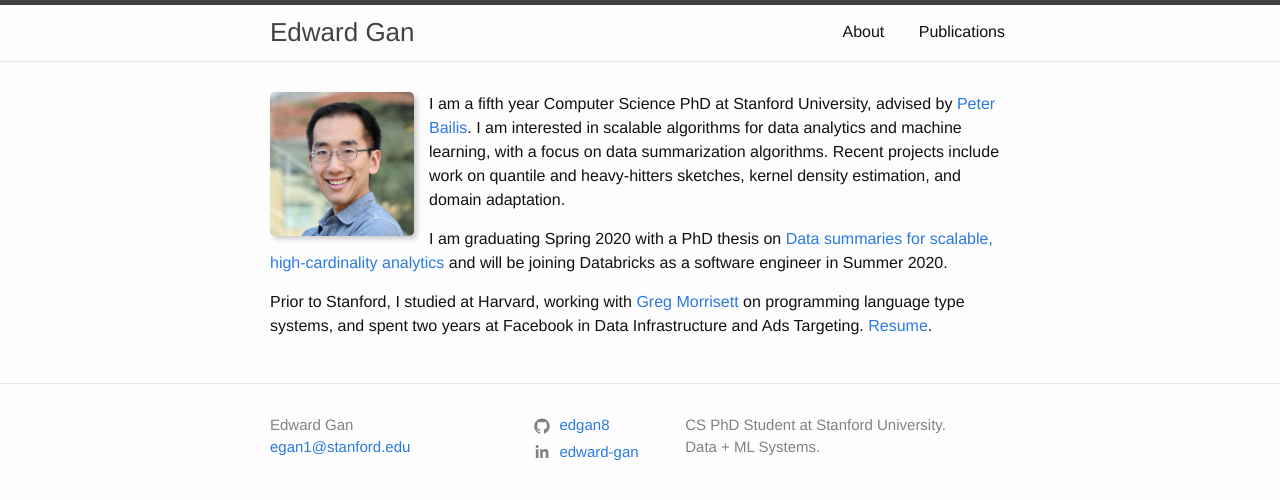
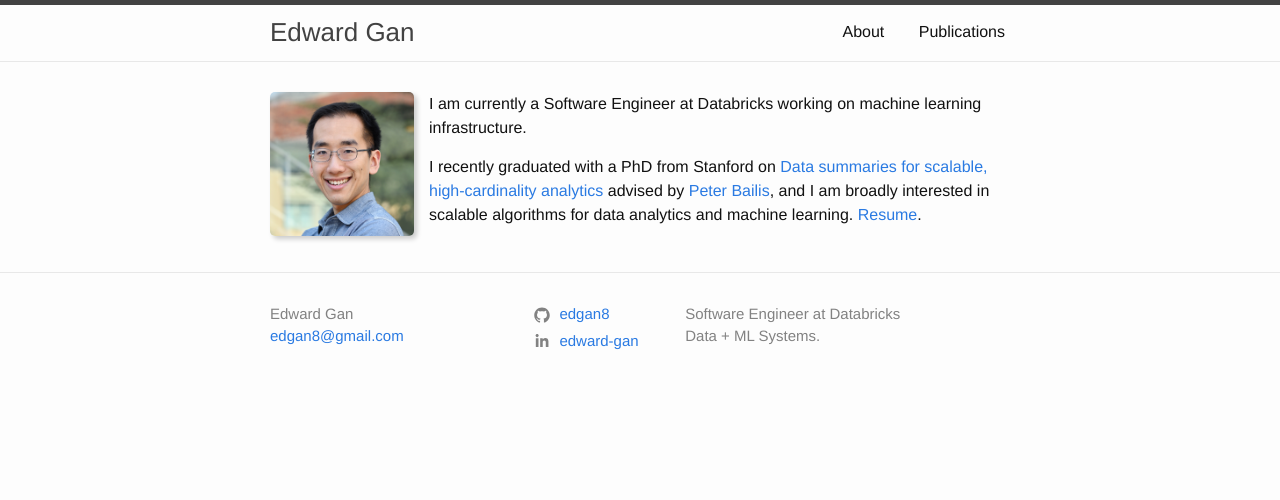
Before and after one commit to edgan8/edgan8.github.io, a Jekyll site: the page built from index.md, in a window 1280 px wide. Shown: the top 500 px of the page. Built offline with Jekyll 4.4.1, drawn with Linux system fonts in a browser that asks for light colours.

Commit message:
update for graduation

```diff
--- a/_config.yml
+++ b/_config.yml
@@ -4,8 +4,8 @@
 # You can create any custom variable you would like, and they will be accessible
 # in the templates via {{ site.myvariable }}.
 title: Edward Gan
-email: egan1@stanford.edu
-description: CS PhD Student at Stanford University.
+email: edgan8@gmail.com
+description: Software Engineer at Databricks
 sub_description: Data + ML Systems.
 baseurl: "" # the subpath of your site, e.g. /blog
 url: "edgan8.github.io" # the base hostname & protocol for your site, e.g. http://example.com
--- a/index.md
+++ b/index.md
@@ -6,13 +6,9 @@ layout: home
 title: About
 permalink: /
 ---
-I am a fifth year Computer Science PhD at Stanford University, advised by [Peter Bailis](http://www.bailis.org/).
-I am interested in scalable algorithms for data analytics and machine learning, with a focus on data summarization algorithms.
-Recent projects include work on quantile and heavy-hitters sketches, kernel density estimation, and domain adaptation.
+I am currently a Software Engineer at Databricks working on machine learning
+infrastructure.
 
-I am graduating Spring 2020 with a PhD thesis on [Data summaries for scalable, high-cardinality analytics](https://purl.stanford.edu/hv931ph6832)
-and will be joining Databricks as a software engineer in Summer 2020.
-
-Prior to Stanford, I studied at Harvard,
-working with [Greg Morrisett](http://www.cs.cornell.edu/~jgm/) on programming language type systems,
-and spent two years at Facebook in Data Infrastructure and Ads Targeting. [Resume](/assets/resumeWeb.pdf).
+I recently graduated with a PhD from Stanford on [Data summaries for scalable, high-cardinality analytics](https://purl.stanford.edu/hv931ph6832)
+advised by [Peter Bailis](http://www.bailis.org/), and I am broadly interested in
+scalable algorithms for data analytics and machine learning. [Resume](/assets/resumeWeb.pdf).
```
Also changed, not shown: 1 other file.
